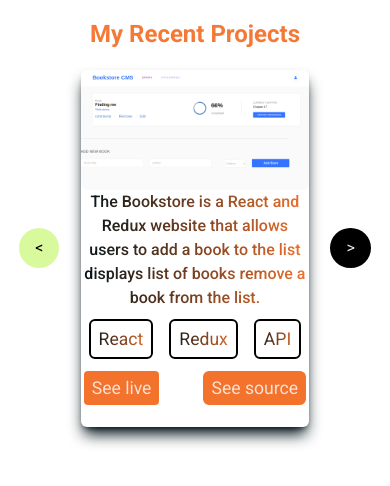
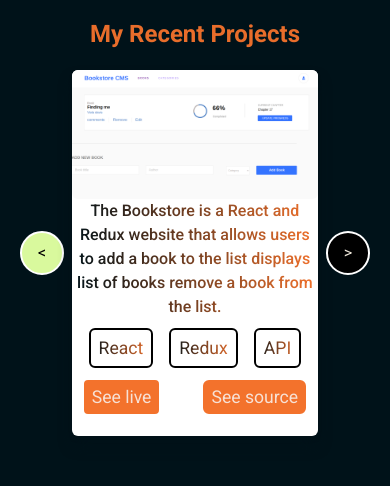
Before and after one commit to DianaBeki/my-portfolio-react, a React (Create React App) app: page / in a window 390 px wide. Shown: the part 2114-2600 px from the top of the page. Built offline with nearby package versions, Linux system fonts and the light colour scheme.

Commit message:
Use flexbox  and write responsive media queries

```diff
--- a/src/components/Portfolio.jsx
+++ b/src/components/Portfolio.jsx
@@ -104,20 +104,20 @@ const Portfolio = () => {
   };
 
   return (
-    <div name="portfolio" className="bg-portfolio w-full pt-[3rem] pb-[5rem]">
+    <div name="portfolio" className="bg-[#001219] w-full pt-[3rem] pb-[5rem]">
       <div className="">
         <div className="text-[#f3722cf3] pb-5 md:pb-[5rem] text-center">
           <h2 className="text-2xl md:text-5xl font-bold md:inline md:border-b-4 border-white">My Recent Projects</h2>
         </div>
 
         <div className="mx-5 md:mx-10">
-          <div className="flex justify-center items-center gap-[1.2rem]">
+          <div className="flex justify-center items-center gap-[.5rem]">
             <div className="">
               <button
                 type="button"
                 onClick={handlePrev}
                 disabled={startIndex === 0}
-                className="next-btn bg-[#22092C] text-[#EEE7DA] text-[1rem] disabled:bg-lime-200 disabled:text-black border-2 md:border-4 border-white rounded-[50%] px-4 py-2"
+                className="next-btn bg-[#22092C] text-[#EEE7DA] text-[1rem] disabled:bg-lime-200 disabled:text-black border-2 md:border-4 border-white rounded-full px-4 py-2"
               >
                 &lt;
               </button>
```
